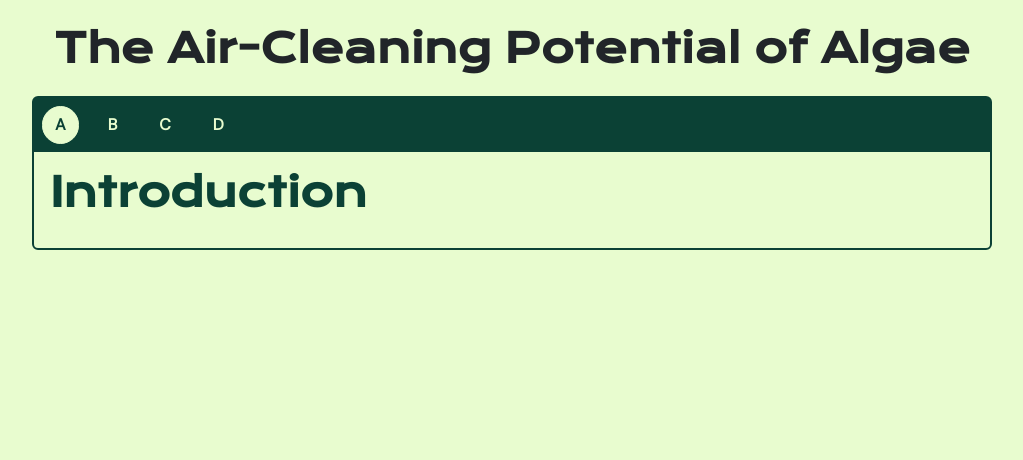
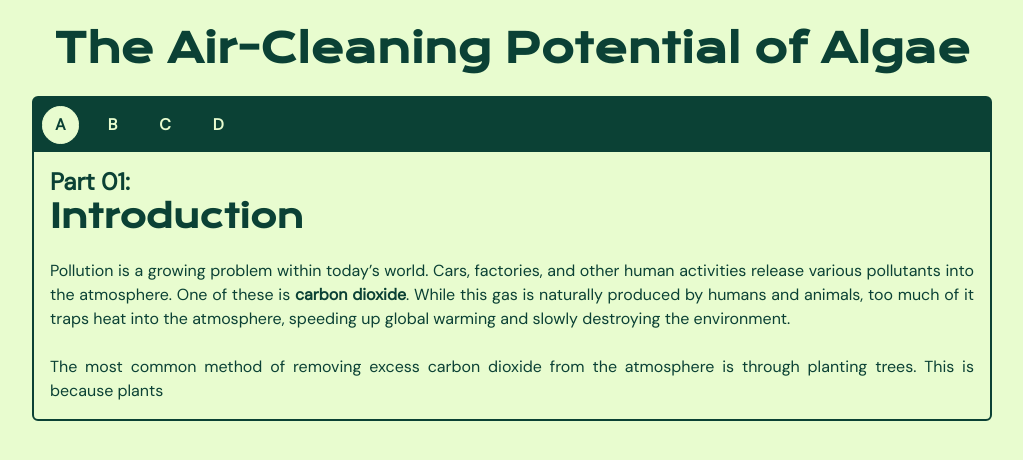
Before and after one commit to SiFrancis/Lithium_G3_Sci-Fair, a plain HTML site: page index.html in a window 1280 px wide. Shown: the whole page, without its empty margins (128-1151 px from the left). Drawn offline with nearby package versions, Linux system fonts and the light colour scheme.

Commit message:
fffffffffff

```diff
--- a/index.html
+++ b/index.html
@@ -20,11 +20,9 @@
             <button onclick="showTopic('topicC')" class="btn topic-btn">C</button>
             <button onclick="showTopic('topicD')" class="btn topic-btn">D</button>
         </div>
-        <h3 class="pt-3 px-3 mb-0 fw-bold" id="main-part"></h3>
-        <h1 class="px-3 pb-3 fw-bold mt-0" id="main-desc"></h1>
-        <p class="px-3" id="main-text">
-
-        </p>
+        <h4 class="pt-3 px-3 mb-0 fw-bold" id="main-part"></h4>
+        <h2 class="px-3 pb-3 fw-bold mt-0" id="main-desc"></h2>
+        <p class="px-3" id="main-text"></p>
         <div id="topics" style="display: none;">
             <p id="intro-desc" part="01">Introduction</p>
             <p id="intro">
@@ -32,11 +30,11 @@
                 <br><br>
                 The most common method of removing excess carbon dioxide from the atmosphere is through planting trees. This is because plants
             </p>
-            <p id="topicB-desc">Letter B</p>
+            <p id="topicB-desc" part="02">Letter B</p>
             <p id="topicB">B, or b, is the second letter of the Latin-script alphabet, used in the modern English alphabet, the alphabets of other western European languages and others worldwide. Its name in English is bee (pronounced /ˈbiː/), plural bees. It represents the voiced bilabial stop in many languages, including English. In some other languages, it is used to represent other bilabial consonants.</p>
-            <p id="topicC-desc">Letter C</p>
+            <p id="topicC-desc" part="03">Letter C</p>
             <p id="topicC">C, or c, is the third letter in the Latin alphabet, used in the modern English alphabet, the alphabets of other western European languages and others worldwide. Its name in English is cee (pronounced /ˈsiː/), plural cees.</p>
-            <p id="topicD-desc">Letter D</p>
+            <p id="topicD-desc" part="04">Letter D</p>
             <p id="topicD">D, or d, is the fourth letter in the Latin alphabet, used in the modern English alphabet, the alphabets of other western European languages and others worldwide. Its name in English is dee (pronounced /ˈdiː/), plural dees..</p>
         </div>
     </div>
--- a/script.js
+++ b/script.js
@@ -12,12 +12,15 @@ for (var i = 0; i < btns.length; i++) {
   });
 }
 
+var main_part = document.getElementById("main-part");
 var main_desc = document.getElementById("main-desc");
 var main_text = document.getElementById("main-text");
 
+main_part.innerHTML = "Part " + document.getElementById("intro-desc").part + ":";
 main_desc.innerHTML = document.getElementById("intro-desc").innerHTML;
-main_text = document.getElementById("intro").innerHTML;
+main_text.innerHTML = document.getElementById("intro").innerHTML;
 function showTopic(name) {
+    main_part.innerHTML = "Part " + document.getElementById(name + "-desc").part + ":"
     main_desc.innerHTML = document.getElementById(name + "-desc").innerHTML;
-    document.getElementById("main-text").innerHTML = document.getElementById(name).innerHTML;
+    main_text.innerHTML = document.getElementById(name).innerHTML;
 }
--- a/style.css
+++ b/style.css
@@ -1,8 +1,8 @@
 @import url('https://fonts.googleapis.com/css2?family=DM+Sans&family=Krona+One&display=swap');
 
 :root {
-    --primary-color: #0B4135;
-    --secondary-color: #E8FCCF;
+    --primary-color: #0b4135;
+    --secondary-color: #e8fccf;
 }
 
 body {
@@ -12,6 +12,7 @@ body {
 
 #title {
     font-family: 'Krona One', sans-serif;
+    color: var(--primary-color);
 }
 
 #main {
@@ -34,9 +35,14 @@ body {
     --bs-btn-active-border-color: var(--secondary-color);
 }
 
+#main-part {color: var(--primary-color);}
+
 #main-desc {
     color: var(--primary-color);
     font-family: 'Krona One', sans-serif;
 }
 
-#main-text {text-align: justify;}
+#main-text {
+    text-align: justify;
+    color: var(--primary-color);
+}
```
